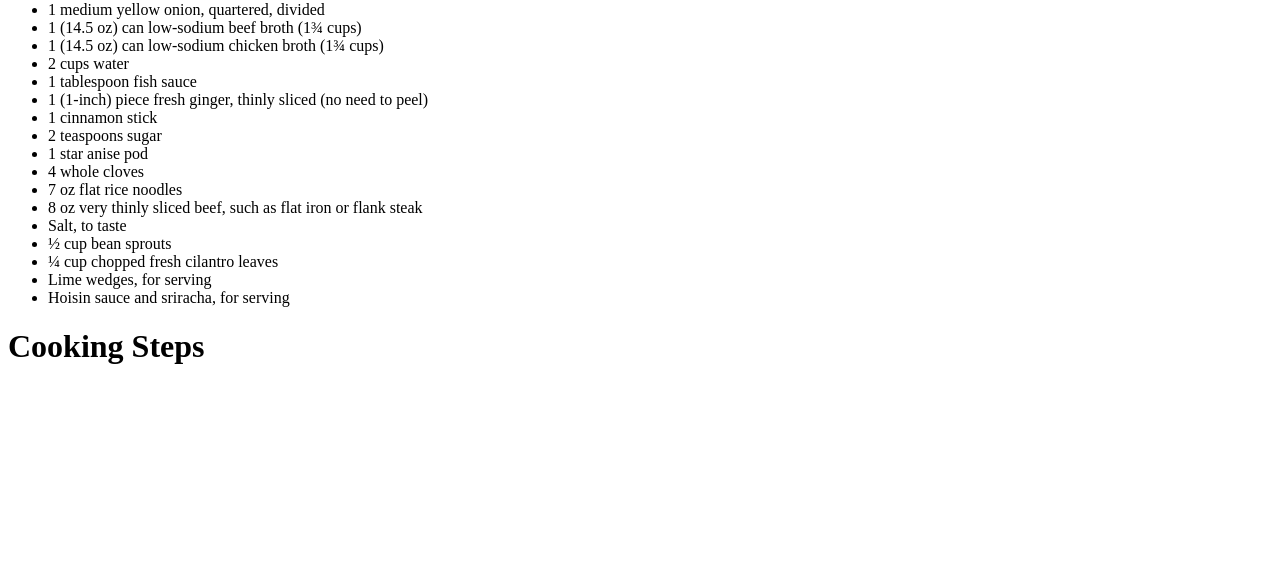
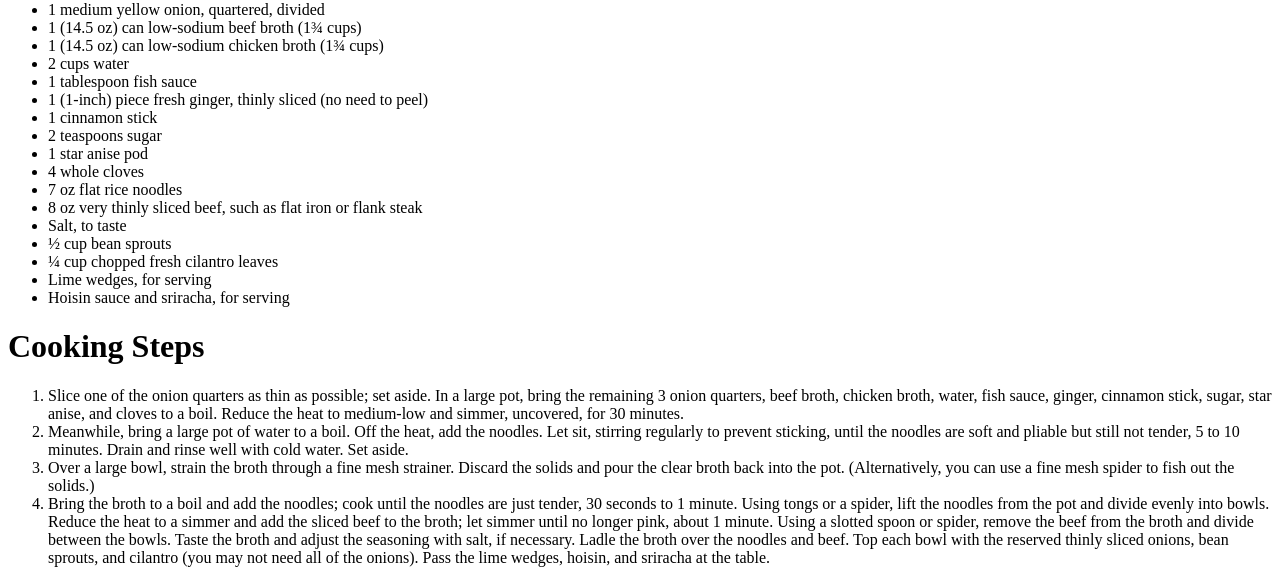
Before and after one commit to Fabrieze/odin-recipes, a plain HTML site: page recipes/pho.html in a window 1280 px wide. Shown: the part 624-1207 px from the top of the page. Before the commit the page ends 1011 px from the top, so only its background shows below. Drawn offline with Linux system fonts and the light colour scheme.

Commit message:
Add ordered list of pho steps.

```diff
--- a/recipes/pho.html
+++ b/recipes/pho.html
@@ -33,5 +33,11 @@
 <li>Hoisin sauce and sriracha, for serving</li>
     </ul>
     <h1>Cooking Steps</h1>
+    <ol>
+<li>Slice one of the onion quarters as thin as possible; set aside. In a large pot, bring the remaining 3 onion quarters, beef broth, chicken broth, water, fish sauce, ginger, cinnamon stick, sugar, star anise, and cloves to a boil. Reduce the heat to medium-low and simmer, uncovered, for 30 minutes.</li>
+<li>Meanwhile, bring a large pot of water to a boil. Off the heat, add the noodles. Let sit, stirring regularly to prevent sticking, until the noodles are soft and pliable but still not tender, 5 to 10 minutes. Drain and rinse well with cold water. Set aside.</li>
+<li>Over a large bowl, strain the broth through a fine mesh strainer. Discard the solids and pour the clear broth back into the pot. (Alternatively, you can use a fine mesh spider to fish out the solids.)</li>
+<li>Bring the broth to a boil and add the noodles; cook until the noodles are just tender, 30 seconds to 1 minute. Using tongs or a spider, lift the noodles from the pot and divide evenly into bowls. Reduce the heat to a simmer and add the sliced beef to the broth; let simmer until no longer pink, about 1 minute. Using a slotted spoon or spider, remove the beef from the broth and divide between the bowls. Taste the broth and adjust the seasoning with salt, if necessary. Ladle the broth over the noodles and beef. Top each bowl with the reserved thinly sliced onions, bean sprouts, and cilantro (you may not need all of the onions). Pass the lime wedges, hoisin, and sriracha at the table.</li>
+    </ol>
 </body>
 </html>
```
